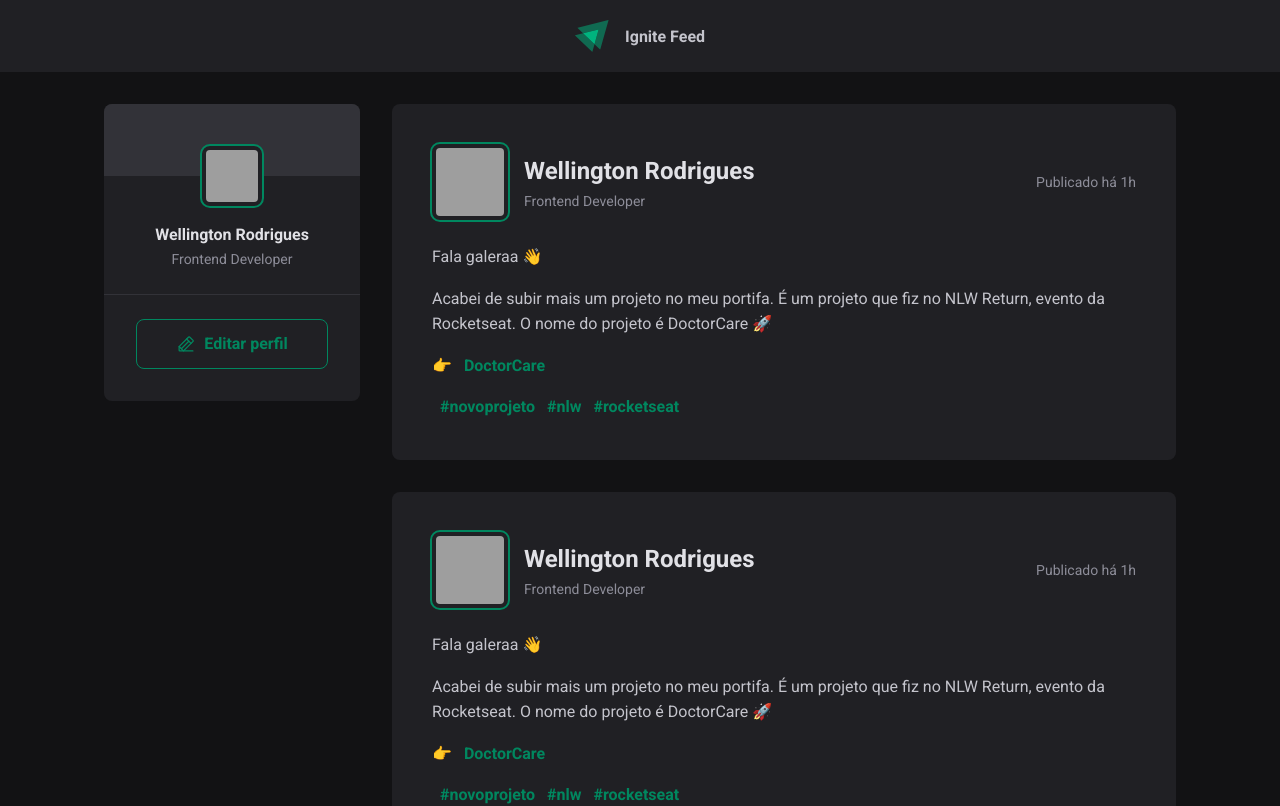
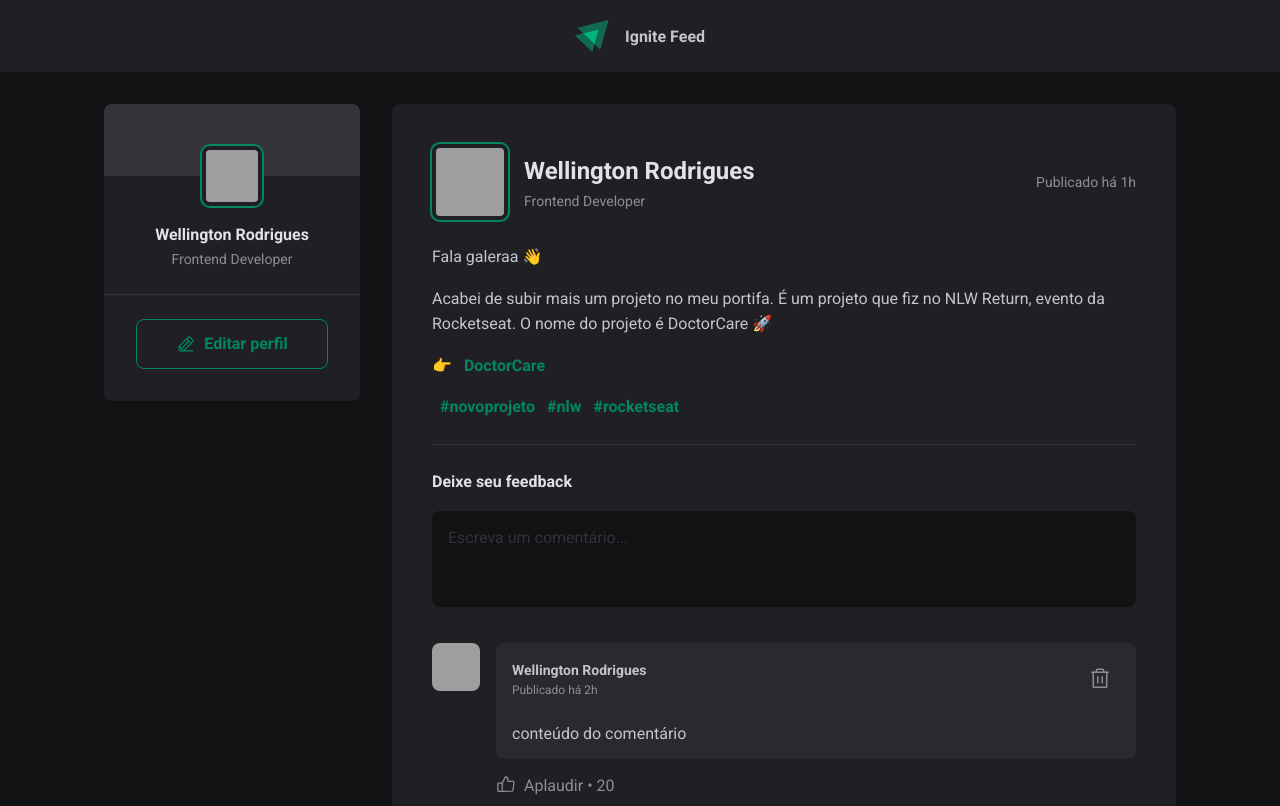
Before and after one commit to wellingtonrodriguesbr/ignite-feed, a React (Vite) app: page / in a window 1280 px wide. Shown: the top 806 px of the page. Built offline with nearby package versions, Linux system fonts and the light colour scheme; grey boxes are pictures that could not be loaded.

Commit message:
feat: finished Post and Comment component

```diff
--- /dev/null
+++ b/src/components/Comment.jsx
@@ -0,0 +1,30 @@
+import { ThumbsUp, Trash } from "phosphor-react";
+import styles from "./Comment.module.css";
+
+export function Comment() {
+  return (
+    <div className={styles.comment}>
+      <img src="https://github.com/wellingtonrodriguesbr.png" alt="" />
+      <div className={styles.commentBox}>
+        <div className={styles.commentContent}>
+          <header>
+            <div className={styles.authorAndTime}>
+              <strong>Wellington Rodrigues</strong>
+              <time dateTime="2022-05-11 09:00:32">Publicado há 2h</time>
+            </div>
+            <button title="Deletar comentário">
+              <Trash size={24} />
+            </button>
+          </header>
+          <p>conteúdo do comentário</p>
+        </div>
+        <footer>
+          <button>
+            <ThumbsUp size={20} />
+            Aplaudir <span>20</span>
+          </button>
+        </footer>
+      </div>
+    </div>
+  );
+}
--- /dev/null
+++ b/src/components/Comment.module.css
@@ -0,0 +1,80 @@
+.comment {
+  margin-top: 1.5rem;
+  display: flex;
+  gap: 1rem;
+}
+
+.comment > img {
+  width: 3rem;
+  height: 3rem;
+  border-radius: 8px;
+}
+
+.commentBox {
+  flex: 1;
+}
+
+.commentContent {
+  padding: 1rem;
+  border-radius: 8px;
+  background-color: var(--gray-700);
+}
+
+.commentContent header {
+  display: flex;
+  justify-content: space-between;
+}
+
+.authorAndTime strong {
+  display: block;
+  font-size: 0.875rem;
+  line-height: 1.6;
+}
+
+.authorAndTime time {
+  display: block;
+  font-size: 0.75rem !important;
+  color: var(--gray-400);
+  line-height: 1.6;
+}
+
+.commentContent header button {
+  background: transparent;
+  border: none;
+  color: var(--gray-400);
+  cursor: pointer;
+  font-size: 0;
+  padding: 0.5rem;
+  transition: 0.3s;
+}
+
+.commentContent header button:hover {
+  color: var(--red-500);
+}
+
+.commentBox footer {
+  margin-top: 1rem;
+}
+
+.commentBox footer button {
+  display: flex;
+  align-items: center;
+  border: none;
+  background: transparent;
+  color: var(--gray-400);
+  cursor: pointer;
+  transition: 0.3s;
+}
+
+.commentBox footer button svg {
+  margin-right: 0.5rem;
+}
+
+.commentBox footer button span::before {
+  content: "\2022";
+  padding: 0 0.25rem;
+}
+
+.commentBox footer button:hover {
+  color: var(--green-300);
+}
--- a/src/components/Post.jsx
+++ b/src/components/Post.jsx
@@ -1,3 +1,4 @@
+import { Comment } from "./Comment";
 import styles from "./Post.module.css";
 
 export function Post() {
@@ -31,6 +32,18 @@ export function Post() {
           <a href="">#nlw</a> <a href="">#rocketseat</a>
         </p>
       </div>
+
+      <form className={styles.commentForm}>
+        <strong>Deixe seu feedback</strong>
+        <textarea placeholder="Escreva um comentário..." />
+        <footer>
+          <button type="submit">Publicar</button>
+        </footer>
+      </form>
+
+      <div className={styles.commentList}>
+        <Comment />
+      </div>
     </article>
   );
 }
--- a/src/components/Post.module.css
+++ b/src/components/Post.module.css
@@ -2,9 +2,6 @@
   background: var(--gray-800);
   border-radius: 8px;
   padding: 2.5rem;
-  position: sticky;
-  top: 2rem;
-  left: 0;
 }
 
 .post + .post {
@@ -76,3 +73,62 @@
 .content a:hover {
   color: var(--green-300);
 }
+
+.commentForm {
+  width: 100%;
+  margin-top: 1.5rem;
+  padding-top: 1.5rem;
+  border-top: 1px solid var(--gray-600);
+}
+
+.commentForm > strong {
+  line-height: 1.6;
+  color: var(--gray-100);
+}
+
+.commentForm textarea {
+  width: 100%;
+  background-color: var(--gray-900);
+  border: none;
+  resize: none;
+  height: 6rem;
+  padding: 1rem;
+  border-radius: 8px;
+  color: var(--gray-100);
+  line-height: 1.4;
+  margin-top: 1rem;
+}
+
+.commentForm textarea::placeholder {
+  color: var(--gray-600);
+}
+
+.commentForm footer {
+  visibility: hidden;
+  max-height: 0;
+}
+
+.commentForm:focus-within footer {
+  visibility: visible;
+  max-height: none;
+}
+
+.commentForm button {
+  padding: 1rem 1.5rem;
+  margin-top: 1rem;
+  border-radius: 8px;
+  border: none;
+  color: var(--white);
+  background: var(--green-500);
+  font-weight: bold;
+  cursor: pointer;
+  transition: 0.3s;
+}
+
+.commentForm button:hover {
+  background: var(--green-300);
+}
+
+.commentList {
+  margin-top: 2rem;
+}
--- a/src/global.css
+++ b/src/global.css
@@ -2,6 +2,11 @@
   padding: 0;
   margin: 0;
   box-sizing: border-box;
+}
+
+:focus {
+  outline: transparent;
+  box-shadow: 0 0 0 2px var(--green-500);
 }
 
 :root {
@@ -15,6 +20,7 @@
   --gray-900: #121214;
   --green-300: #00b37e;
   --green-500: #00875f;
+  --red-500: #f75a68;
 }
 
 body {
```
